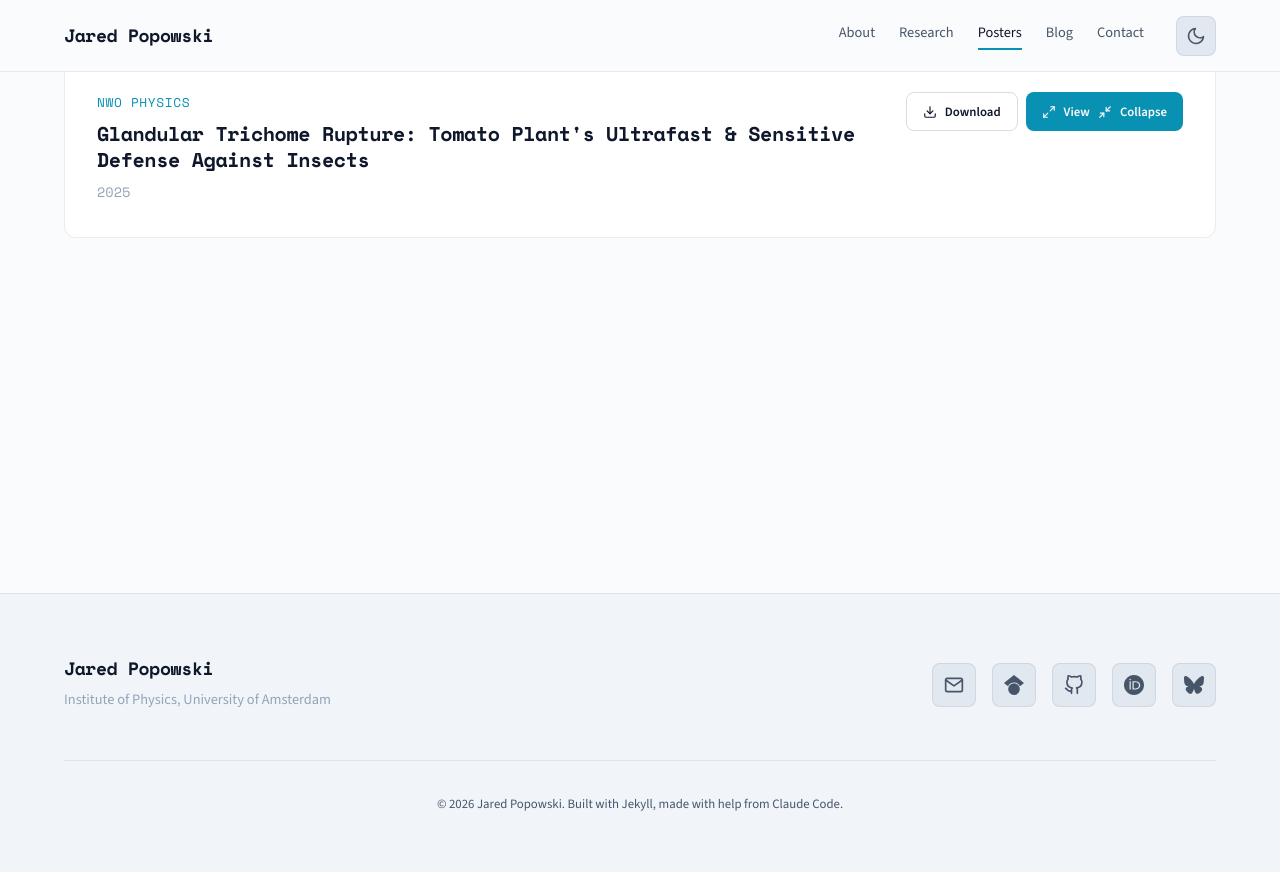
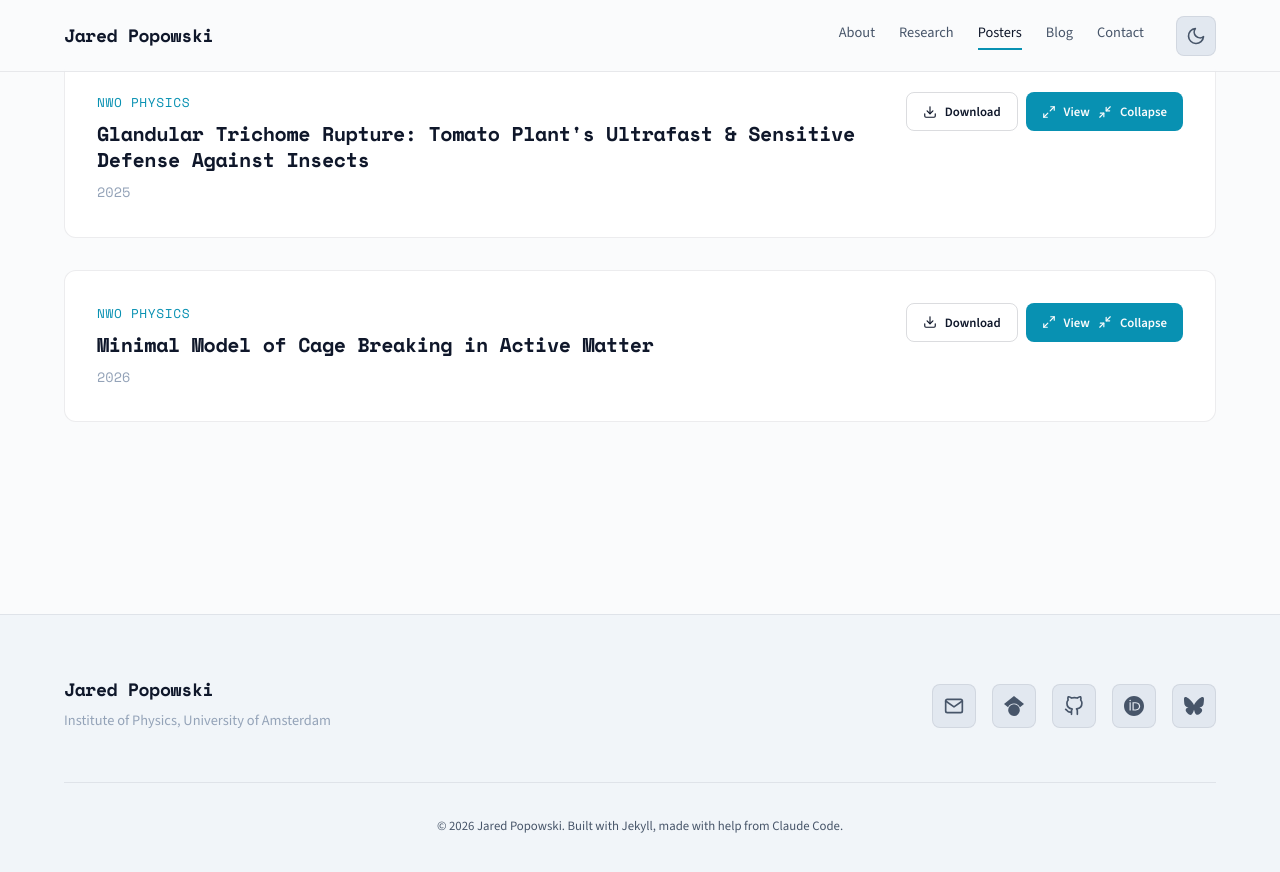
Before and after one commit to jspopowski/jspopowski.github.io, a Jekyll site: the page built from posters.md, in a window 1280 px wide and 900 px high, scrolled down 331 px. Shown: the top 872 px of the window. Built offline with Jekyll 4.4.1, drawn with Linux system fonts in a browser that asks for light colours.

Commit message:
Added active cage breaking model poster

```diff
--- a/posters.md
+++ b/posters.md
@@ -63,6 +63,58 @@ permalink: /posters/
                   width="100%"
                   height="800px">
             <p>Unable to display PDF. <a href="{{ '/docs/assets/posters/Trichomes - NWO Physics, Les Houches 2025.pdf' | relative_url }}">Download instead</a>.</p>
+          </object>
+        </div>
+      </div>
+
+      <!-- Poster 2: Active Caging -->
+      <div class="poster-card animate-on-scroll" data-poster="active-caging">
+        <div class="poster-card__header">
+          <div class="poster-card__info">
+            <p class="poster-card__venue">NWO Physics</p>
+            <h3 class="poster-card__title">Minimal Model of Cage Breaking in Active Matter</h3>
+            <p class="poster-card__year">2026</p>
+          </div>
+          <div class="poster-card__actions">
+            <a href="{{ '/docs/assets/posters/Active Caging - NWO Physics 2026.pdf' | relative_url }}"
+               class="btn btn--small btn--secondary"
+               download
+               onclick="event.stopPropagation();">
+              <svg xmlns="http://www.w3.org/2000/svg" width="14" height="14" viewBox="0 0 24 24" fill="none" stroke="currentColor" stroke-width="2" stroke-linecap="round" stroke-linejoin="round">
+                <path d="M21 15v4a2 2 0 0 1-2 2H5a2 2 0 0 1-2-2v-4"></path>
+                <polyline points="7 10 12 15 17 10"></polyline>
+                <line x1="12" y1="15" x2="12" y2="3"></line>
+              </svg>
+              Download
+            </a>
+            <button class="btn btn--small btn--primary poster-toggle">
+              <span class="poster-toggle__expand">
+                <svg xmlns="http://www.w3.org/2000/svg" width="14" height="14" viewBox="0 0 24 24" fill="none" stroke="currentColor" stroke-width="2" stroke-linecap="round" stroke-linejoin="round">
+                  <polyline points="15 3 21 3 21 9"></polyline>
+                  <polyline points="9 21 3 21 3 15"></polyline>
+                  <line x1="21" y1="3" x2="14" y2="10"></line>
+                  <line x1="3" y1="21" x2="10" y2="14"></line>
+                </svg>
+                View
+              </span>
+              <span class="poster-toggle__collapse">
+                <svg xmlns="http://www.w3.org/2000/svg" width="14" height="14" viewBox="0 0 24 24" fill="none" stroke="currentColor" stroke-width="2" stroke-linecap="round" stroke-linejoin="round">
+                  <polyline points="4 14 10 14 10 20"></polyline>
+                  <polyline points="20 10 14 10 14 4"></polyline>
+                  <line x1="14" y1="10" x2="21" y2="3"></line>
+                  <line x1="3" y1="21" x2="10" y2="14"></line>
+                </svg>
+                Collapse
+              </span>
+            </button>
+          </div>
+        </div>
+        <div class="poster-card__embed">
+          <object data="{{ '/docs/assets/posters/Active Caging - NWO Physics 2026.pdf' | relative_url }}"
+                  type="application/pdf"
+                  width="100%"
+                  height="800px">
+            <p>Unable to display PDF. <a href="{{ '/docs/assets/posters/Active Caging - NWO Physics 2026.pdf' | relative_url }}">Download instead</a>.</p>
           </object>
         </div>
       </div>
```
Also changed, not shown: 1 other file.
